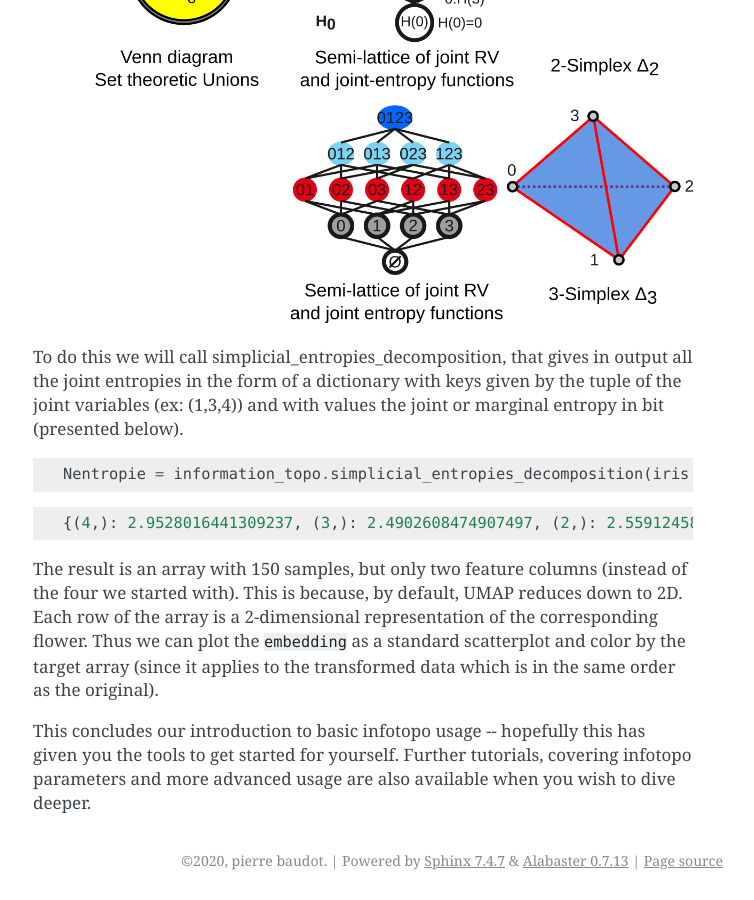
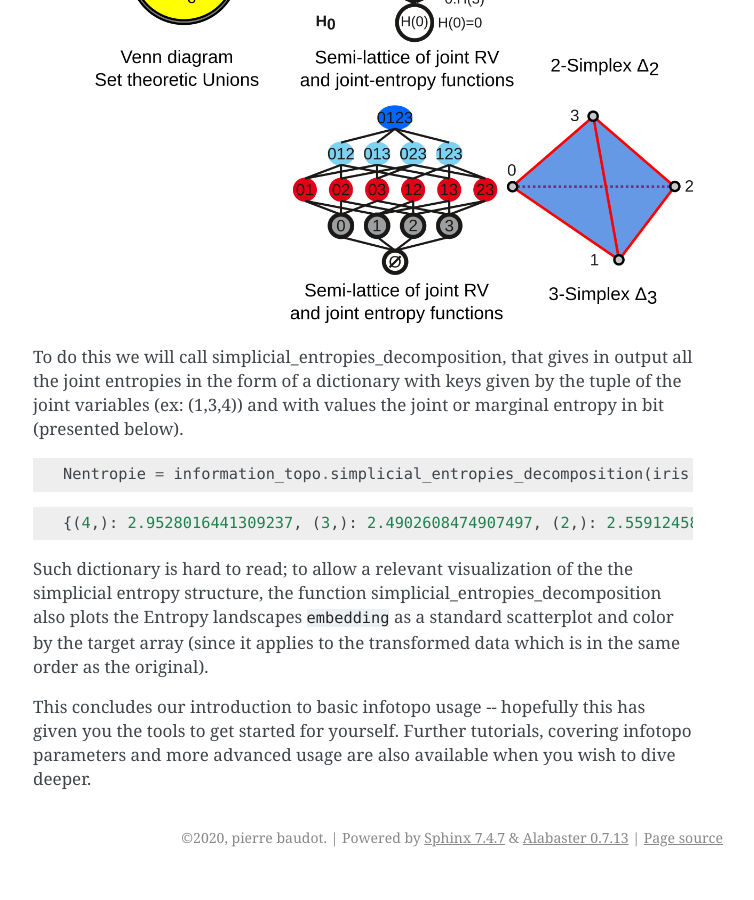
Before and after one commit to pierrebaudot/infotopopy, a Sphinx documentation site: the page built from docs/basic_methods.rst, in a window 1280 px wide and 900 px high, scrolled down 4765 px. Shown: the whole window, without its empty margins (387-1141 px from the left). Built offline with Sphinx 7.4.7, drawn with Linux system fonts in a browser that asks for light colours; pages that are not in the unit, such as notebooks, are missing from menus; after the commit the page ends 5642 px from its top, so only the background shows below that.

Commit message:
minor edit in docs

```diff
--- a/docs/basic_methods.rst
+++ b/docs/basic_methods.rst
@@ -226,10 +226,9 @@ the joint variables (ex: (1,3,4)) and  with values the joint or marginal entropy
 
 
 
-The result is an array with 150 samples, but only two feature columns
-(instead of the four we started with). This is because, by default, UMAP
-reduces down to 2D. Each row of the array is a 2-dimensional
-representation of the corresponding flower. Thus we can plot the
+Such dictionary is hard to read; to allow a relevant visualization of the
+the simplicial entropy structure, the function simplicial_entropies_decomposition
+also plots the Entropy landscapes
 ``embedding`` as a standard scatterplot and color by the target array
 (since it applies to the transformed data which is in the same order as
 the original).
```
